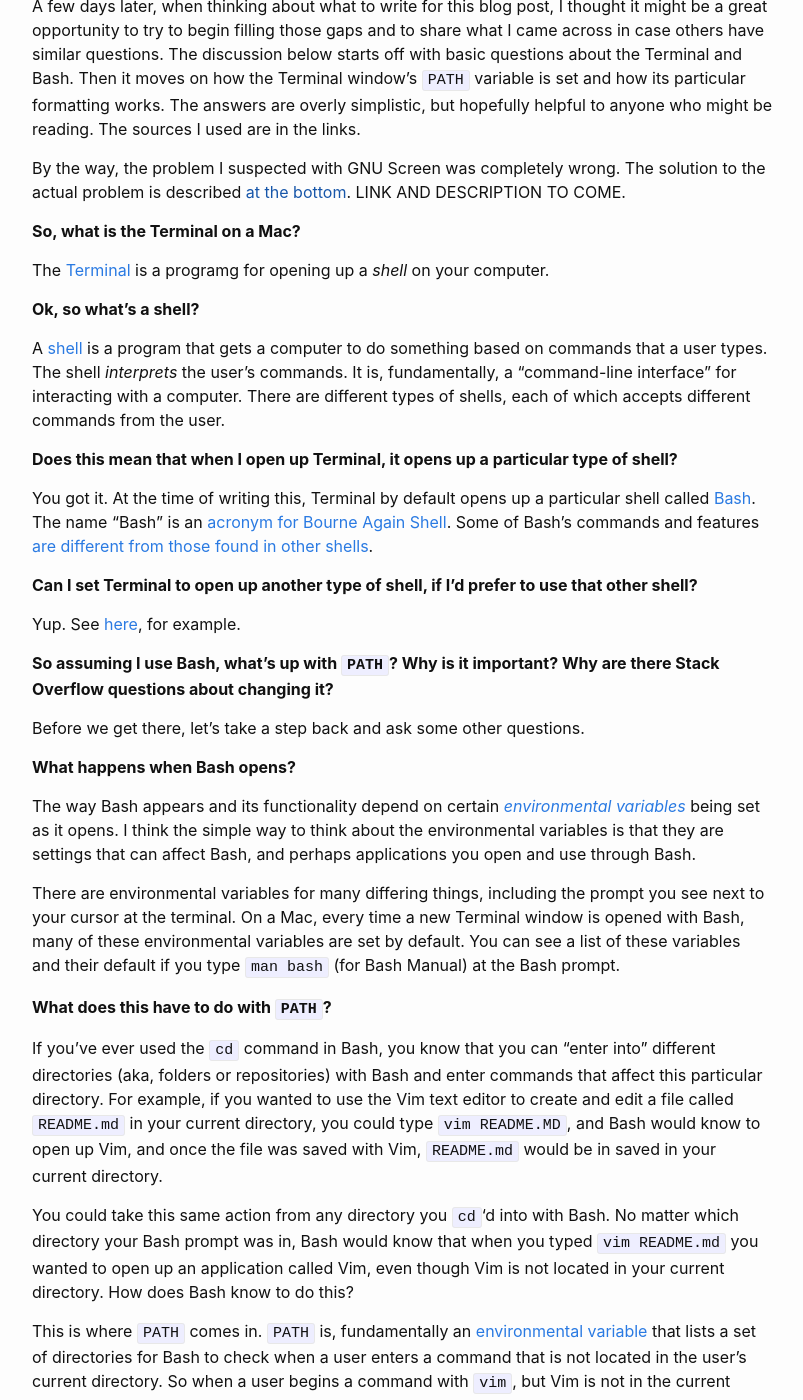
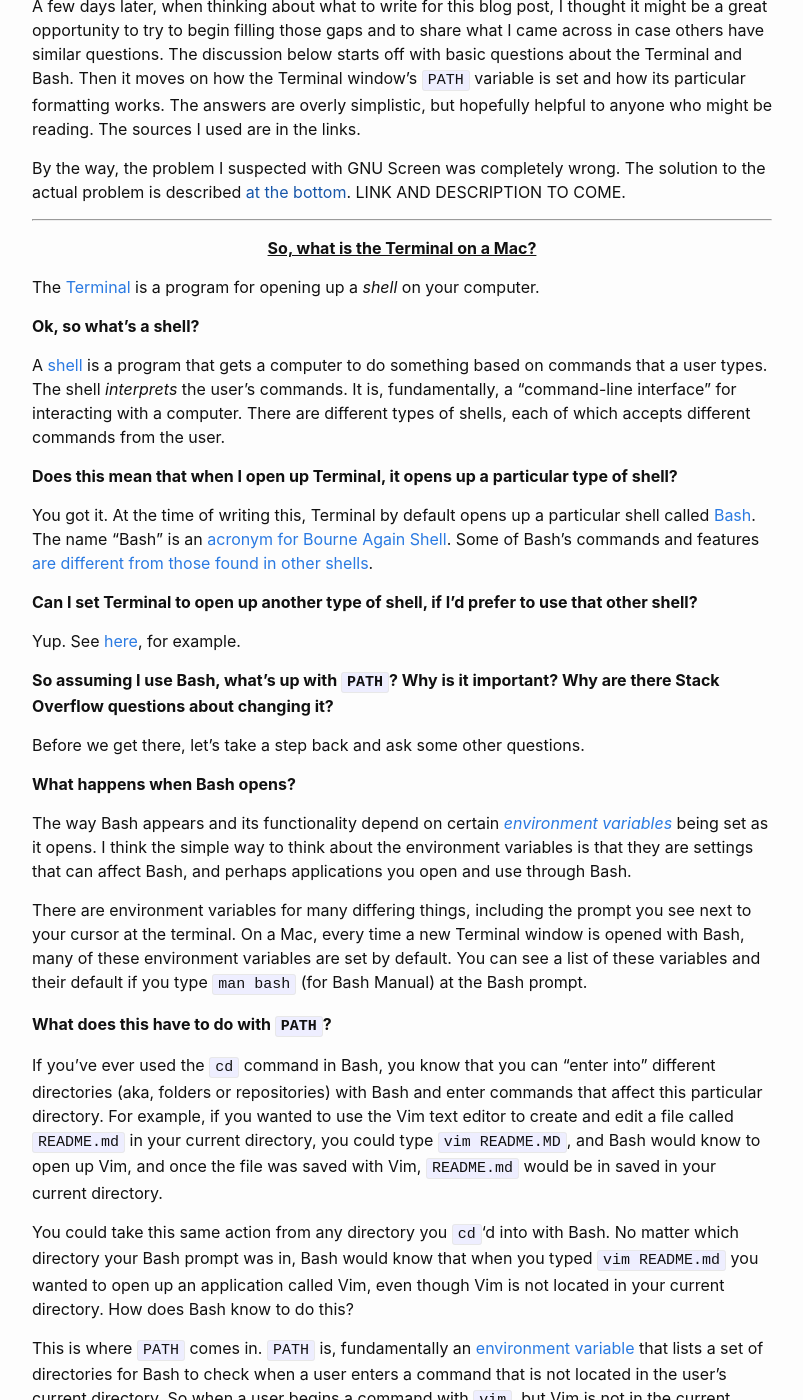
Before and after one commit to breadoliveoilsalt/breadoliveoilsalt.github.io, a Jekyll site: the page built from _posts/2019-09-17-some-notes-on-bash-and-setting-path.markdown, in a window 1280 px wide and 1400 px high, scrolled down 732 px. Shown: the whole window, without its empty margins (238-1041 px from the left). Built offline with Jekyll 4.4.1, drawn with Linux system fonts in a browser that asks for light colours; some of the changed text lies outside the part shown.

Commit message:
Change 'environmental variables' to 'environment variables'

```diff
--- a/_posts/2019-09-17-some-notes-on-bash-and-setting-path.markdown
+++ b/_posts/2019-09-17-some-notes-on-bash-and-setting-path.markdown
@@ -17,9 +16,12 @@ A few days later, when thinking about what to write for this blog post, I though
 
 By the way, the problem I suspected with GNU Screen was completely wrong.  The solution to the actual problem is described [at the bottom](). LINK AND DESCRIPTION TO COME.
 
-**So, what is the Terminal on a Mac?**
+-------------------------------------------------------------------------
+<p />
 
-The [Terminal](https://support.apple.com/guide/terminal/open-or-quit-terminal-apd5265185d-f365-44cb-8b09-71a064a42125/mac) is a programg for opening up a *shell* on your computer.
+<p class="text-centered bold underlined">So, what is the Terminal on a Mac?</p>
+
+The [Terminal](https://support.apple.com/guide/terminal/open-or-quit-terminal-apd5265185d-f365-44cb-8b09-71a064a42125/mac) is a program for opening up a *shell* on your computer.
 
 **Ok, so what's a shell?**
 
@@ -39,9 +41,9 @@ Before we get there, let's take a step back and ask some other questions.
 
 **What happens when Bash opens?**
 
-The way Bash appears and its functionality depend on certain *[environmental variables](https://linuxhint.com/bash-environment-variables/)* being set as it opens.  I think the simple way to think about the environmental variables is that they are settings that can affect Bash, and perhaps applications you open and use through Bash.
+The way Bash appears and its functionality depend on certain *[environment variables](https://linuxhint.com/bash-environment-variables/)* being set as it opens.  I think the simple way to think about the environment variables is that they are settings that can affect Bash, and perhaps applications you open and use through Bash.
 
-There are environmental variables for many differing things, including the prompt you see next to your cursor at the terminal.  On a Mac, every time a new Terminal window is opened with Bash, many of these environmental variables are set by default.  You can see a list of these variables and their default if you type `man bash` (for Bash Manual) at the Bash prompt.
+There are environment variables for many differing things, including the prompt you see next to your cursor at the terminal.  On a Mac, every time a new Terminal window is opened with Bash, many of these environment variables are set by default.  You can see a list of these variables and their default if you type `man bash` (for Bash Manual) at the Bash prompt.
 
 **What does this have to do with `PATH`?**
 
@@ -49,7 +51,7 @@ If you've ever used the `cd` command in Bash, you know that you can "enter into"
 
 You could take this same action from any directory you `cd`'d into with Bash.  No matter which directory your Bash prompt was in, Bash would know that when you typed `vim README.md` you wanted to open up an application called Vim, even though Vim is not located in your current directory.  How does Bash know to do this?
 
-This is where `PATH` comes in.  `PATH` is, fundamentally an [environmental variable](https://scriptingosx.com/2017/04/on-bash-environment-variables/) that lists a set of directories for Bash to check when a user enters a command that is not located in the user's current directory.  So when a user begins a command with `vim`, but Vim is not in the current directory, Bash says to itself, "Let me see if I can find Vim in the directories listed in PATH before I come back to the user with an error because I don't know what to do."
+This is where `PATH` comes in.  `PATH` is, fundamentally an [environment variable](https://scriptingosx.com/2017/04/on-bash-environment-variables/) that lists a set of directories for Bash to check when a user enters a command that is not located in the user's current directory.  So when a user begins a command with `vim`, but Vim is not in the current directory, Bash says to itself, "Let me see if I can find Vim in the directories listed in PATH before I come back to the user with an error because I don't know what to do."
 
 Want to see which directories are in your current path?  At the Bash prompt, type `$PATH`.  You'll see a response from Bash that might look something like this:
 
@@ -81,7 +83,7 @@ To understand this suggestion, the first thing I'd explore is...
 
 **What is `.bash_profile`?**
 
-When Bash loads, it can look to several different sources for instructions and the values of particular environmental variables.  These sources include files such as `.bash_profile` and `.bashrc`, which are located in the directory `[user hard drive]/Users/[your user name]`.  Which one should you use?  There are numerous discussions out on the internet on this topic, such as [here](https://medium.com/@kingnand.90/what-is-the-difference-between-bash-profile-and-bashrc-d4c902ac7308), [here](https://apple.stackexchange.com/questions/51036/what-is-the-difference-between-bash-profile-and-bashrc), and [here](https://unix.stackexchange.com/questions/26047/how-to-correctly-add-a-path-to-path).
+When Bash loads, it can look to several different sources for instructions and the values of particular environment variables.  These sources include files such as `.bash_profile` and `.bashrc`, which are located in the directory `[user hard drive]/Users/[your user name]`.  Which one should you use?  There are numerous discussions out on the internet on this topic, such as [here](https://medium.com/@kingnand.90/what-is-the-difference-between-bash-profile-and-bashrc-d4c902ac7308), [here](https://apple.stackexchange.com/questions/51036/what-is-the-difference-between-bash-profile-and-bashrc), and [here](https://unix.stackexchange.com/questions/26047/how-to-correctly-add-a-path-to-path).
 
 At the current moment, as my rudimentary knowledge on this topic is developing, I think the safest and easiest bet is to add the text to `.bash_profile` if you're working on a Mac, since Terminal's default is to look to `.bash_profile` every time a new Terminal window with Bash is opened.
 
@@ -107,7 +109,7 @@ So this...
 
 ...is essentially saying:
 
-1. We're modifying the `PATH` environmental variable.
+1. We're modifying the `PATH` environment variable.
 2. From now on, the first directory that Bash should look to when executing a command is `[user hard drive]/usr/local/bin`.  This is where Homebrew installs applications, and Bash knows to look there first because it is now the first directory listed in the `PATH`.
 3. If Bash hasn't found a command in the Homebrew installation directory, then Bash should look the default directories that have been assigned to the `PATH` variable prior to this new assignment.  By using a dollar sign (`$PATH`), the code says to add the value of the `PATH` variable (the list those default directories) here.  These default directories likely include:
 
```
Also changed, not shown: other parts of _posts/2019-09-17-some-notes-on-bash-and-setting-path.markdown (+3 -4 lines).
